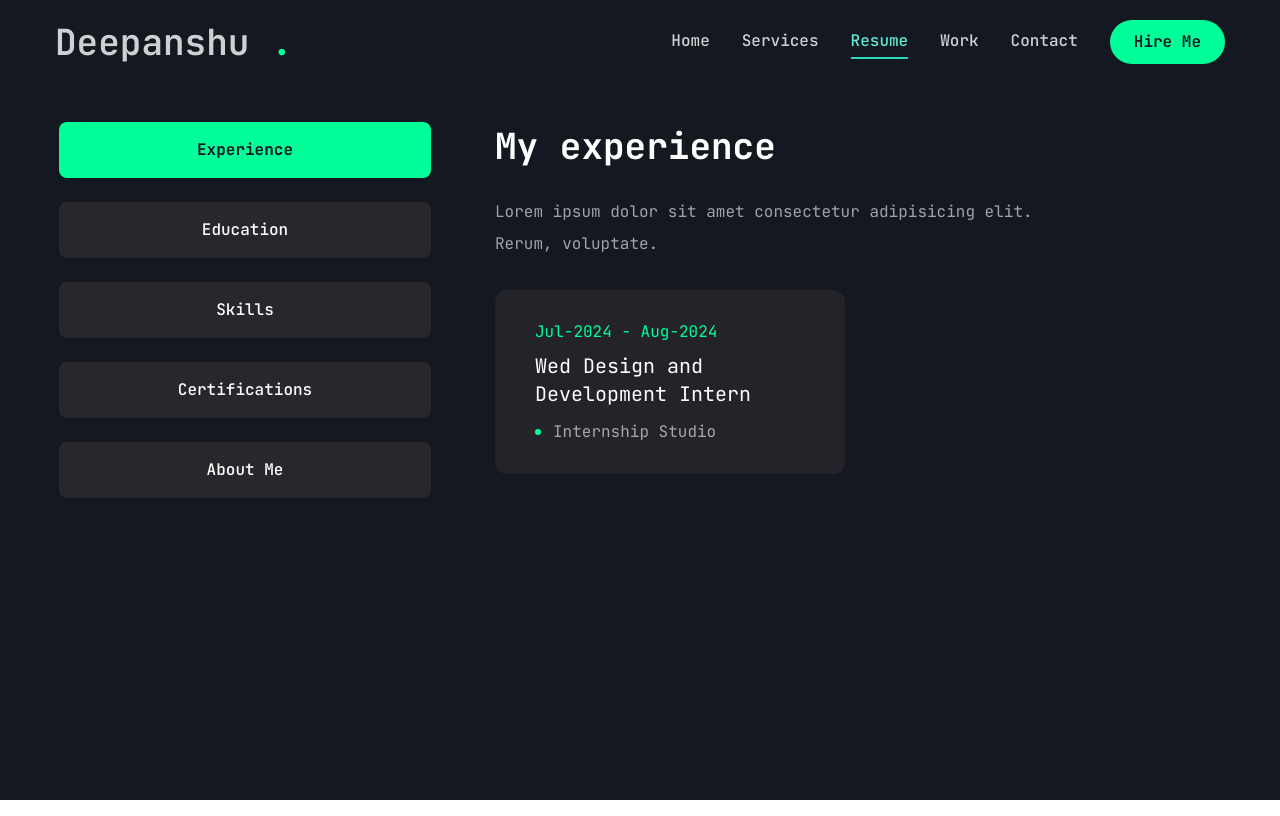
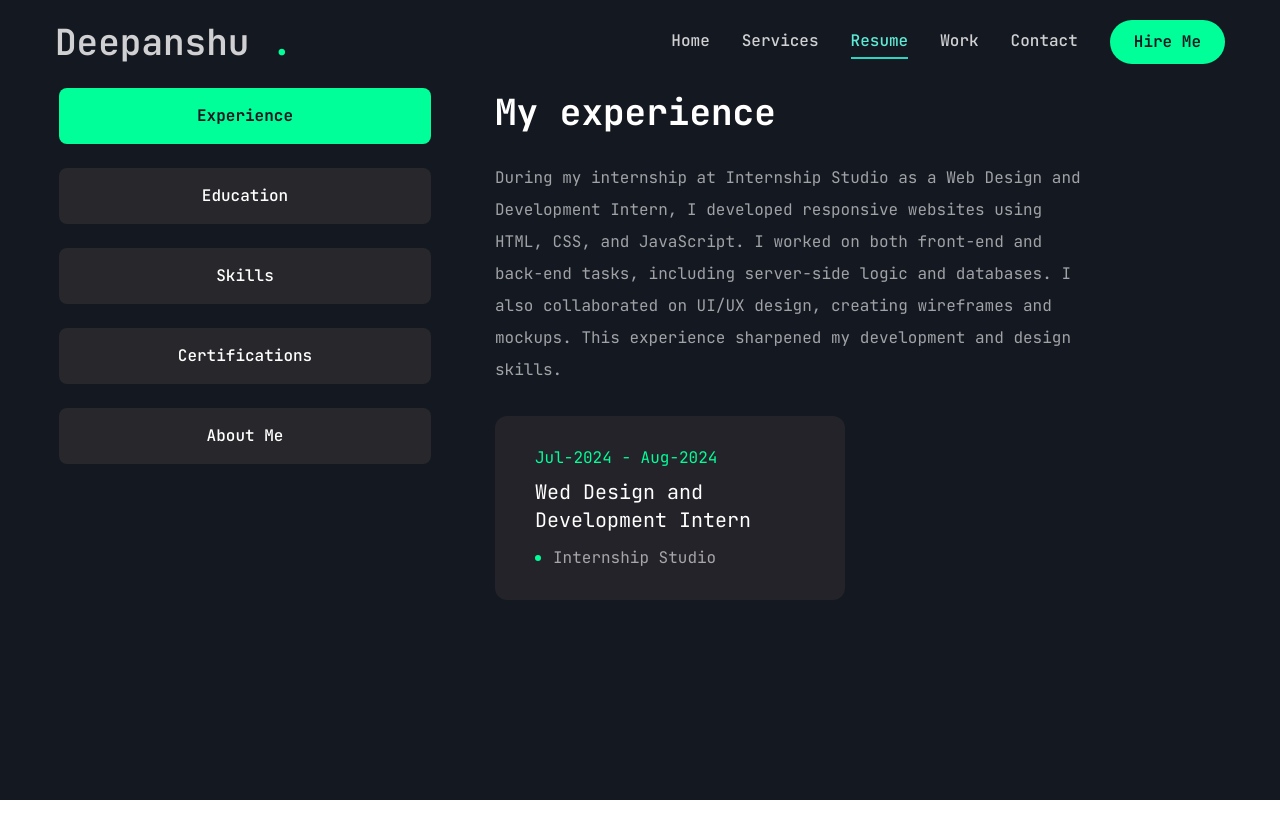
Before and after one commit to Deepanshu8560/Portfolio, a Next.js app: page /resume in a window 1280 px wide. Built offline with nearby package versions, Linux system fonts and the light colour scheme.

Commit message:
Update page.jsx

```diff
--- a/app/resume/page.jsx
+++ b/app/resume/page.jsx
@@ -42,7 +42,7 @@ const about ={
 const experience = {
   icon: "/",
   title: "My experience",
-  description: "Lorem ipsum dolor sit amet consectetur adipisicing elit. Rerum, voluptate.",
+  description: "During my internship at Internship Studio as a Web Design and Development Intern, I developed responsive websites using HTML, CSS, and JavaScript. I worked on both front-end and back-end tasks, including server-side logic and databases. I also collaborated on UI/UX design, creating wireframes and mockups. This experience sharpened my development and design skills.",
   items:[
     {
       company: "Internship Studio",
@@ -55,7 +55,6 @@ const experience = {
 const education = {
   icon: "/",
   title: "My Education",
-  description: "Lorem ipsum dolor sit amet consectetur adipisicing elit. Rerum, voluptate.",
   items:[
     {
       Institution: "St. Mary's Convent School",
```
